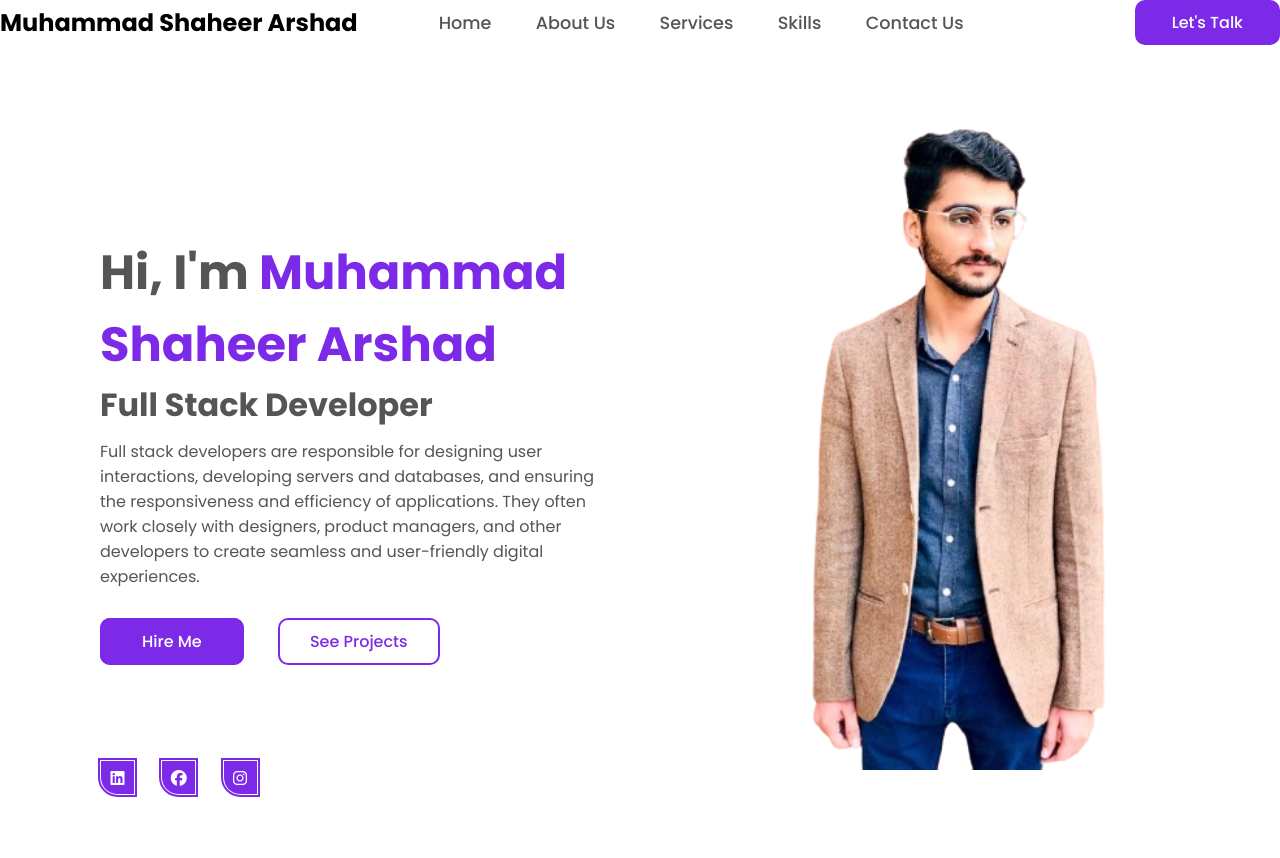
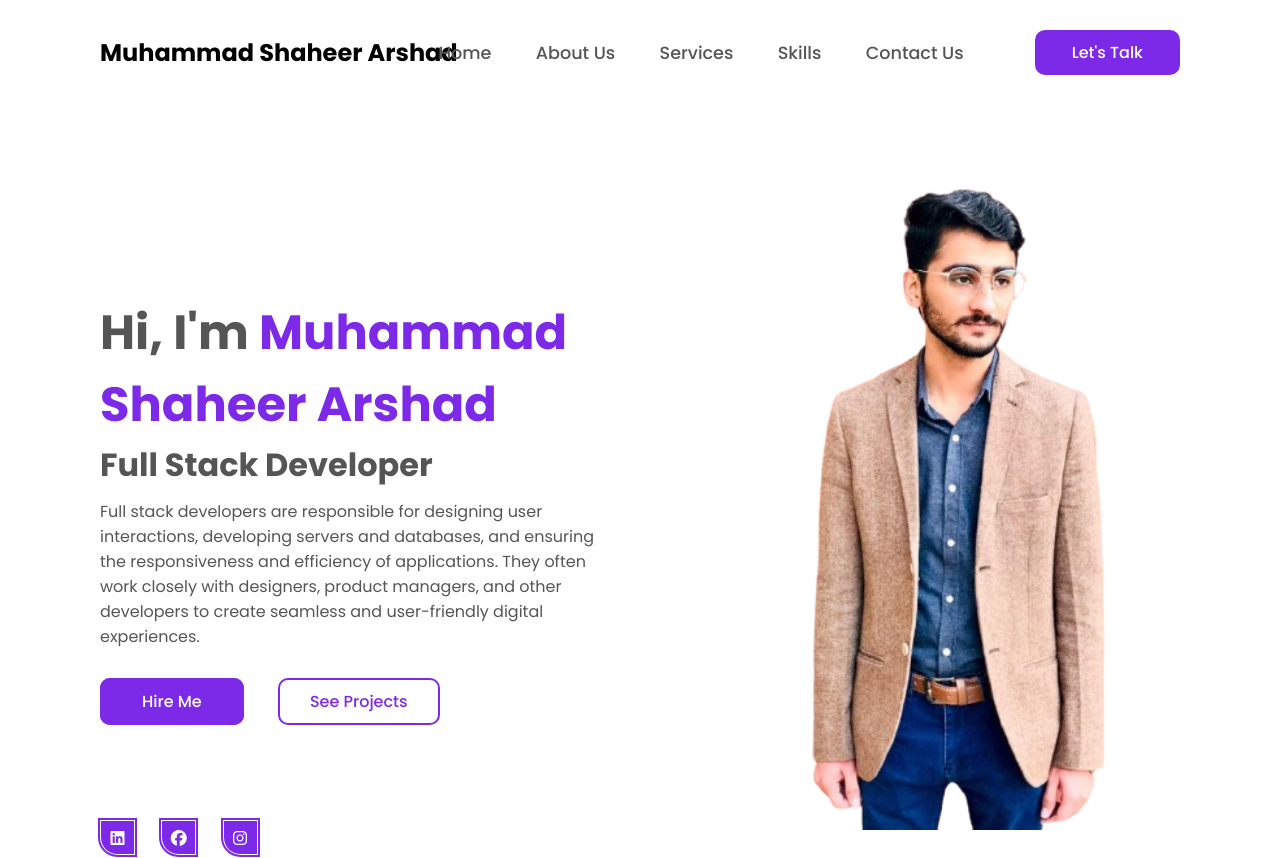
Before and after one commit to ishaheerchaudhary/Shaheer-Portfolio-website, a plain HTML site: page index.html in a window 1280 px wide. Shown: the top 858 px of the page. Drawn offline with nearby package versions, Linux system fonts and the light colour scheme.

Commit message:
Update style.css

```diff
--- a/style.css
+++ b/style.css
@@ -35,7 +35,7 @@ header{
     top: 0;
     left: 0;
     width: 100%;
-    padding: 30px, 100px;
+    padding: 30px 100px;
     display: flex;
     justify-content: space-between;
     align-items: center;
```
